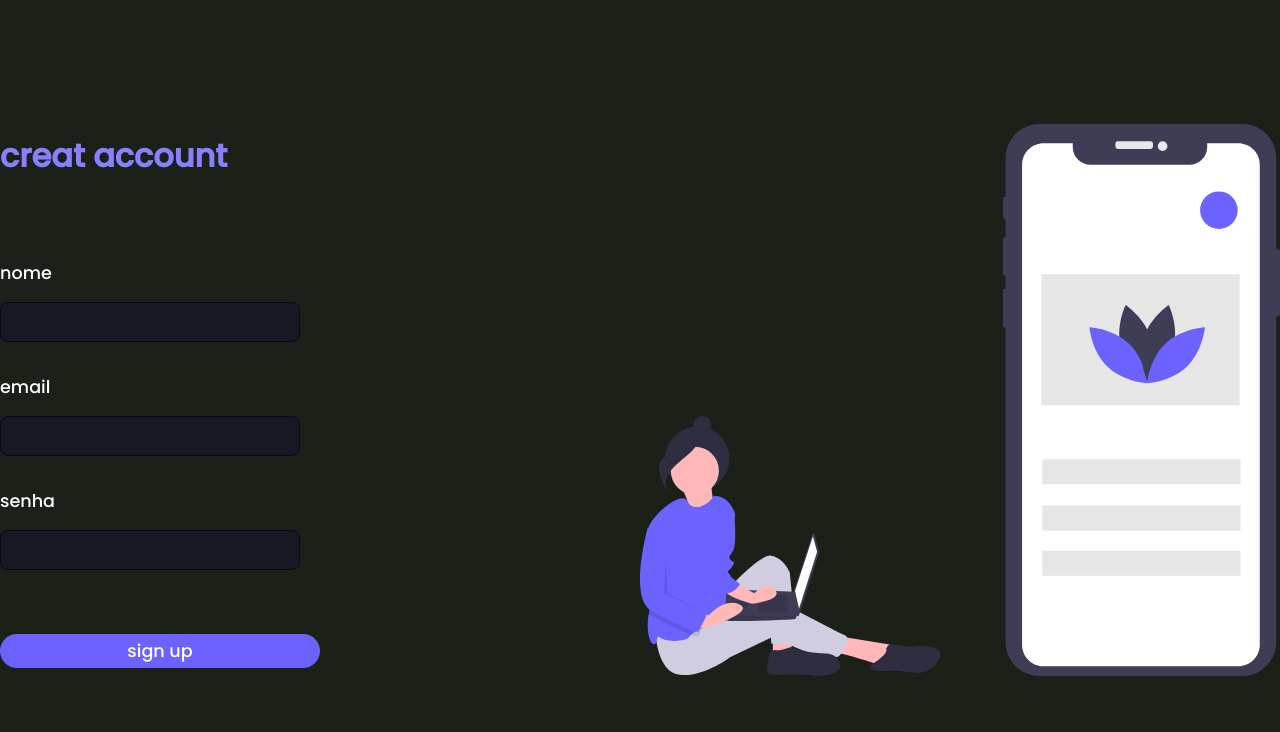
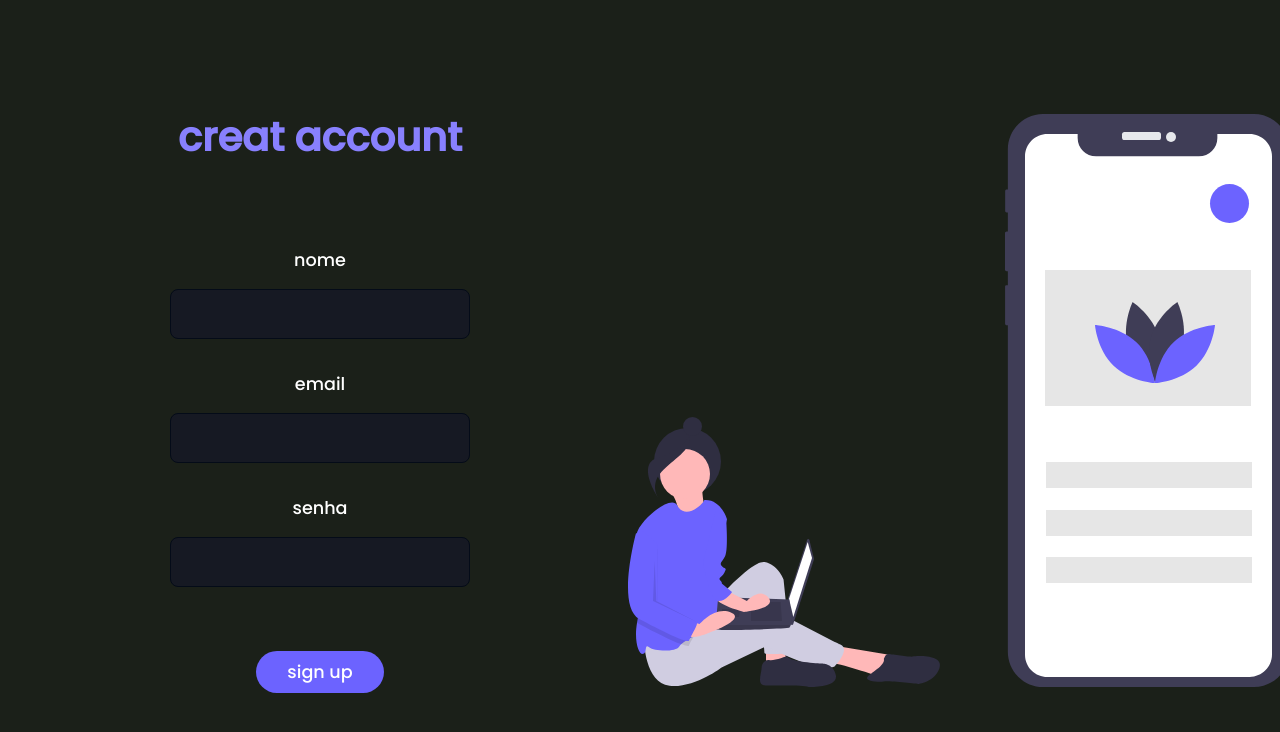
Before and after one commit to anajuliav/Tela-de-Login, a plain HTML site: page index.html in a window 1280 px wide. Drawn offline with Linux system fonts and the light colour scheme.

Commit message:
Update style.css
.

```diff
--- a/style.css
+++ b/style.css
@@ -16,7 +16,8 @@ body{
     color: white;
     display: flex;
     min-height: 100vh;
-    justify-content: center;
+
+
 
 
 }
@@ -25,6 +26,7 @@ body{
      width:50vw;
      display: flex;
      flex-direction: column;
+     align-items: center;
      justify-content: center;
      font-size: 1.1rem;
 
@@ -32,7 +34,7 @@ body{
 
  label{
 
- margin-top: 2rem;
+   margin-top: 2rem;
 
  }
 
@@ -40,7 +42,8 @@ body{
 
     background: #161923;
     width: 300px;
-    height:40px;
+    height:50px;
+    padding: 0 0.7rem;
     margin-top: 1rem;
     outline: none;
     color: rgba(166, 166, 166);
@@ -52,21 +55,21 @@ body{
 
  h1{
      color:#8880FE ;
-     font-size: 2rem;
+     font-size: 2.5rem;
      margin-bottom: 3rem;
  }
 
  button{
 
  cursor: pointer;
- width: 50%;
+ width: 20%;
  margin-top: 4rem;
  border: none;
- border-radius: 32px;
+ border-radius: 34px;
  background:#6C63FF ;
  color: white;
  font-size: 1.1rem;
- padding: 4px;
+ padding: 8px;
 
  }
 
@@ -77,5 +80,3 @@ background: #5952d4;
 }
 
 .image{
-
-}
```
